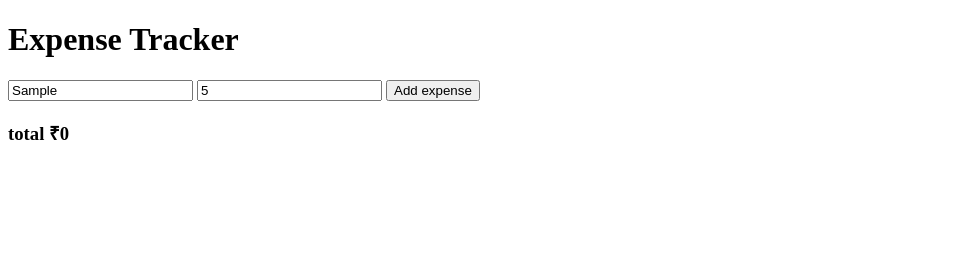
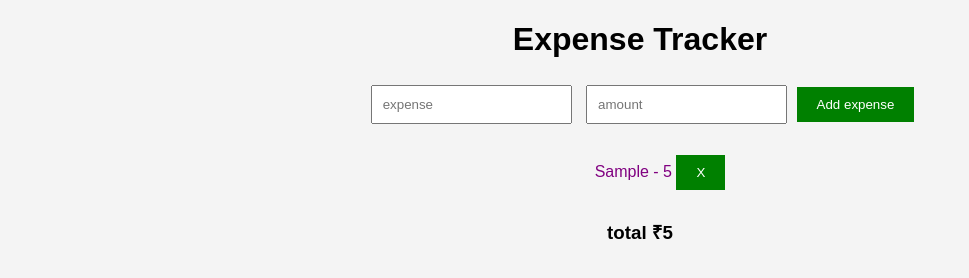
Before and after one commit to devrohitraj838/Expense-Tracker, a plain HTML site: page index.html in a window 1280 px wide. Both pictures are taken after typing "Sample", "5" into the empty fields and a click on the button "Add expense". Shown: the whole page, without its empty margins (0-969 px from the left). Drawn offline with Linux system fonts and the light colour scheme.

Commit message:
files_updates

```diff
--- a/index.html
+++ b/index.html
@@ -9,7 +9,7 @@
 <body>
     <h1>Expense Tracker</h1>
 
-    <input type="text" id="expense" placeholder="expense">
+    <input type="text" id="title" placeholder="expense">
     <input type="number" id="amount" placeholder="amount">
 
     <button onclick="addexpense()">Add expense</button>
--- a/script.js
+++ b/script.js
@@ -0,0 +1,39 @@
+let expenses = [];
+
+function addexpense(){
+    let title =  document.getElementById("title").value;
+    let amount  = document.getElementById("amount").value;
+
+    if (title.trim() && amount && !isNaN(amount)) {
+        let expense ={
+            title:title,
+            amount:Number(amount)
+        };
+        expenses.push(expense);
+        displayExpense();
+        document.getElementById("title").value = "";
+        document.getElementById("amount").value = "";
+    } else {
+        alert("Please enter a valid title and amount.");
+    }
+}
+function displayExpense(){
+    let list = document.getElementById("expenseList");
+    list.innerHTML = "";
+    let total = 0;
+    expenses.forEach((expense, index) =>{
+        total +=expense.amount;
+        list.innerHTML += `
+        <li>
+        ${expense.title} - ${expense.amount}
+        <button onclick="deleteExpense(${index})">X</button>
+        </li>
+        `;
+    });
+    document.getElementById("total").innerText = total;
+}
+
+function deleteExpense(index) {
+    expenses.splice(index, 1);
+    displayExpense();
+}
--- a/style.css
+++ b/style.css
@@ -0,0 +1,21 @@
+body{
+    font-family: Arial, Helvetica, sans-serif;
+    text-align: center;
+    background: #f4f4f4;
+}
+input{
+    padding: 10px;
+    margin: 5px;
+}
+button{
+    padding: 10px 20px;
+    background: green;
+    color: white;
+    border: none;
+}
+li{
+    list-style: none;
+    margin: 10px;
+    color: purple;
+    padding: 10px;
+}
```
